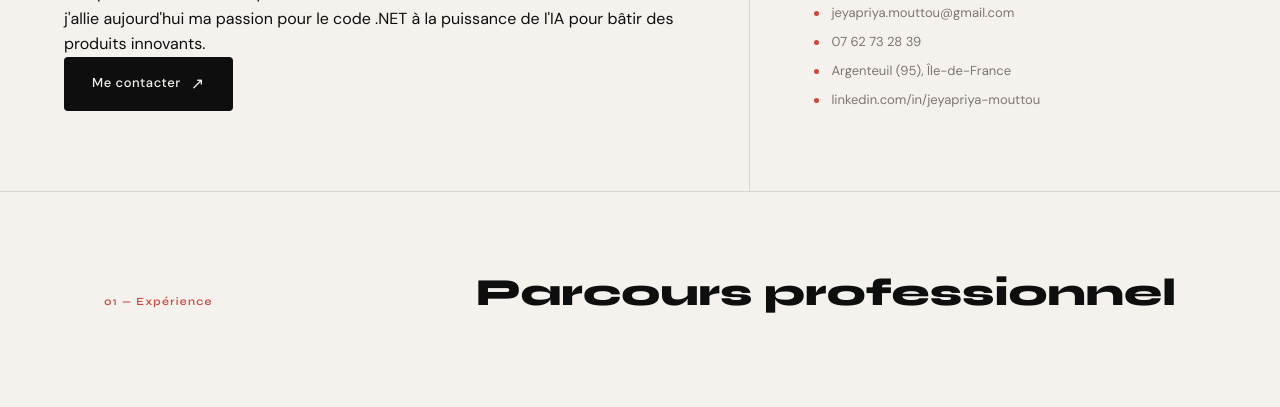
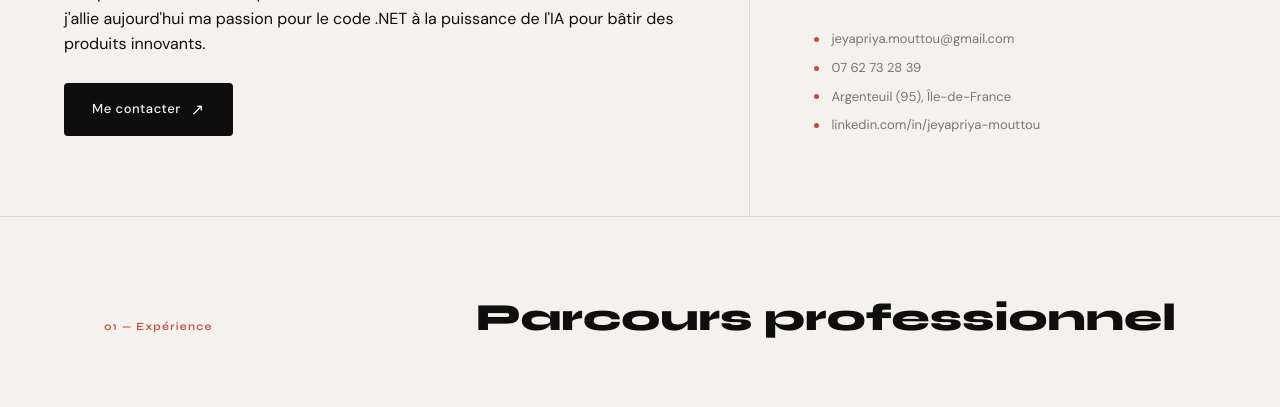
Before and after one commit to Jeyapriya21/jeyapriya21.github.io, a plain HTML site: page index.html in a window 1280 px wide. Shown: the part 636-1043 px from the top of the page. Drawn offline with Linux system fonts and the light colour scheme.

Commit message:
Add line break in hero section of index.html
Added a line break after a paragraph in the hero section.

```diff
--- a/index.html
+++ b/index.html
@@ -368,7 +368,7 @@
     <p class="hero-sub">
       <p>Développeuse Full Stack avec 2 ans d’expérience, notamment chez KPMG, je conçois des applications web performantes en environnement .NET 8. Mon projet phare a permis de transformer un processus manuel d'un mois en une solution automatisée instantanée. <p>
       <p>J’interviens sur l’ensemble du cycle de vie des projets : analyse des besoins, développement front-end et back-end, ainsi que l’optimisation de la qualité du code.</p>
-      <p>Je maîtrise l’IA générative et le Prompt Engineering pour automatiser des tâches complexes et renforcer la performance des livrables. Curieuse et orientée solution, j'allie aujourd'hui ma passion pour le code .NET à la puissance de l'IA pour bâtir des produits innovants.  </p>
+      <p>Je maîtrise l’IA générative et le Prompt Engineering pour automatiser des tâches complexes et renforcer la performance des livrables. Curieuse et orientée solution, j'allie aujourd'hui ma passion pour le code .NET à la puissance de l'IA pour bâtir des produits innovants.  </p> <br>
     </p>
     <a class="hero-cta" href="mailto:jeyapriya.mouttou@gmail.com">
       Me contacter <span class="hero-cta-arrow">↗</span>
```
